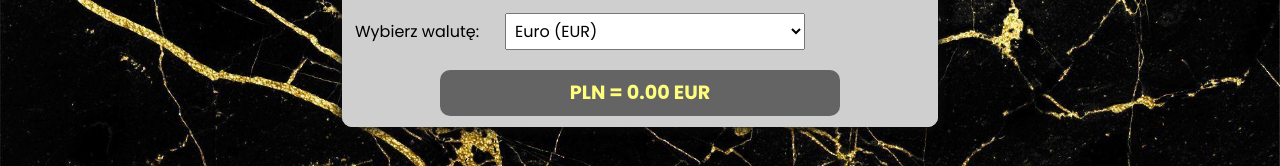
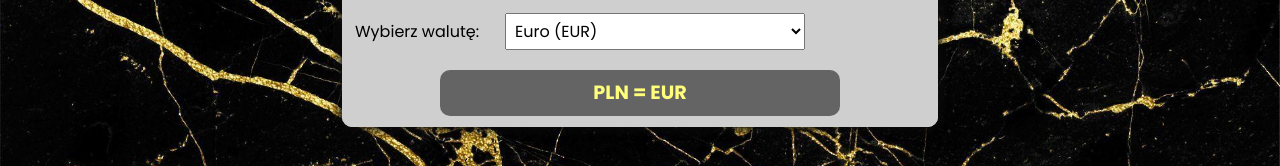
Before and after one commit to wojdaSoftware/currency-converter-react, a React (Create React App) app: page / in a window 1280 px wide. Shown: the part 462-628 px from the top of the page. Built offline with nearby package versions, Linux system fonts and the light colour scheme; no server answers.

Commit message:
functional exchange rate fetching from API

```diff
--- a/src/getExchangeRates.js
+++ b/src/getExchangeRates.js
@@ -1,13 +1,14 @@
 import axios from "axios";
 
-const getExchangeRates = async () => {
-    try {
-        const exchangeRates = await axios.get('https://api.currencyapi.com/v3/latest?apikey=cur_live_rycdtBwznBtiZdlOVMz0OLXrcBYp1XIJV2EZYJhc');
-        console.log(exchangeRates);
-        return exchangeRates;
-    } catch (error) {
-        console.error(error);
-    }
+const getExchangeRates = () => {
+    return axios.get('https://api.currencyapi.com/v3/latest?apikey=cur_live_rycdtBwznBtiZdlOVMz0OLXrcBYp1XIJV2EZYJhc&currencies=EUR%2CUSD%2CGBP&base_currency=PLN')
+        .then(response => {
+            console.log(response);
+            return response;
+        })
+        .catch(error => {
+            console.error(error);
+        });
 };
 
 export default getExchangeRates;
--- a/src/useConverter.js
+++ b/src/useConverter.js
@@ -3,12 +3,13 @@ import getExchangeRates from './getExchangeRates';
 
 const useConverter = (currency, currencyAmount) => {
     const [conversionResult, setConversionResult] = useState("");
-    const exchangeRates = {USD: 4, EUR: 3, GBP:2};
 
     useEffect(() => {
-        const exchangeRate = exchangeRates[currency];
-        const result = (currencyAmount * exchangeRate).toFixed(2);
-        setConversionResult(result);
+        getExchangeRates().then(exchangeRates => {
+            const exchangeRate = exchangeRates.data.data[currency].value;
+            const result = (currencyAmount * exchangeRate).toFixed(2);
+            setConversionResult(result);
+        });
     }, [currencyAmount, currency]);
 
     return conversionResult;
```
